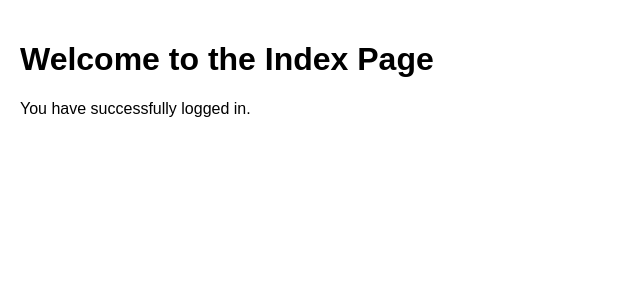
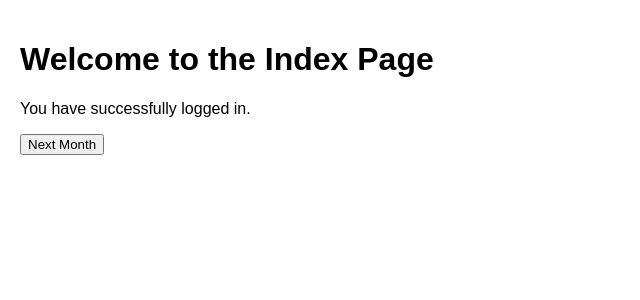
Before and after one commit to isatyamks/CodeCash, a Flask app: page / in a window 1280 px wide. Shown: the part 46-346 px from the top of the page, without its empty margins (0-640 px from the left). Run offline with Flask 3, Linux system fonts and the light colour scheme; the visitor is signed in with stand-in values (Sample User, id 1).

Commit message:
latest update to next month button

```diff
--- a/app.py
+++ b/app.py
@@ -34,6 +34,24 @@ def home():
     if 'user' in session:
         return render_template('index.html')
     return redirect(url_for('login'))
+
+
+@app.route('/next_month', methods=['POST'])
+@login_required
+def next_month():
+    income = 850
+    expenditure = 400
+    net_gain = income - expenditure
+
+    username = session.get('user')
+    if username:
+        user = users_collection.find_one({'user_name': username})
+        if user:
+            new_worth = user.get('worth', 0) + net_gain
+            users_collection.update_one({'user_name': username}, {'$set': {'worth': new_worth}})
+            print('Moved to the next month! Worth updated.')
+
+    return redirect(url_for('index'))
 
 @app.route('/login', methods=['GET', 'POST'])
 def login():
@@ -139,12 +157,13 @@ def bank():
 
         elif action == 'loan':
 
+            worth+=amount
             username = session.get('user')
             if username:
                 user = users_collection.find_one({'user_name': username})
                 if user:
                     email = user['email']
-                    users_collection.update_one({'email': email}, {'$set': {'loan_amount': amount}})
+                    users_collection.update_one({'email': email}, {'$set': {'worth': worth}})
             print(f"Loan of Rs {amount} approved.")
 
     return render_template('bank.html')
--- a/templates/index.html
+++ b/templates/index.html
@@ -20,7 +20,11 @@
 <div class="content">
     <h1>Welcome to the Index Page</h1>
     <p>You have successfully logged in.</p>
+
+    <!-- Next Month Button -->
+    <form action="{{ url_for('next_month') }}" method="POST">
+        <button type="submit">Next Month</button>
+    </form>
 </div>
-
 </body>
 </html>
--- a/templates/market.html
+++ b/templates/market.html
@@ -9,7 +9,7 @@
 <body>
 
 <div class="navbar">
-    <a href="index">Home</a>
+    <a href="home">Home</a>
     <a href="bank">Bank</a>
     <a href="market">Market</a>
     <a href="investment">Investment</a>
```
